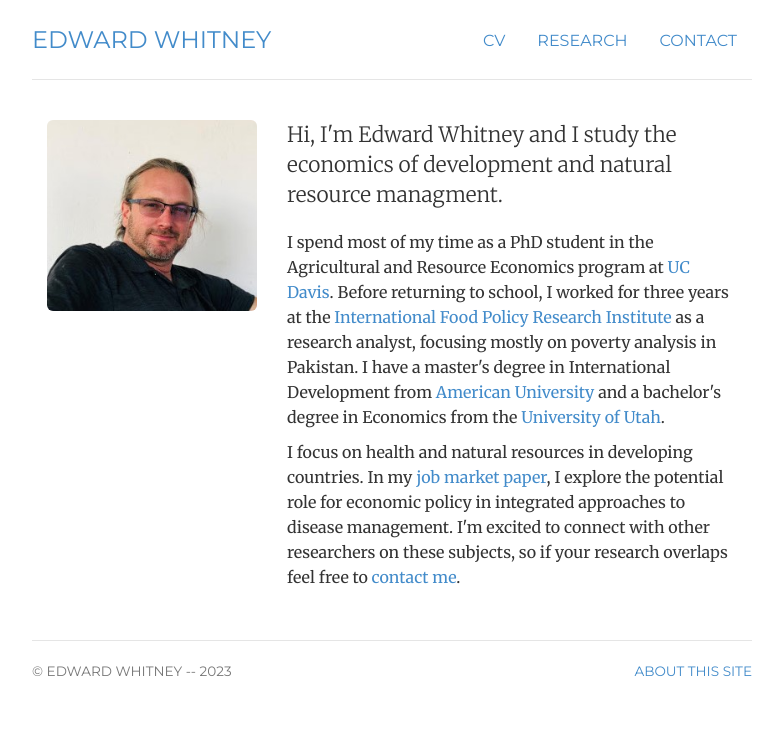
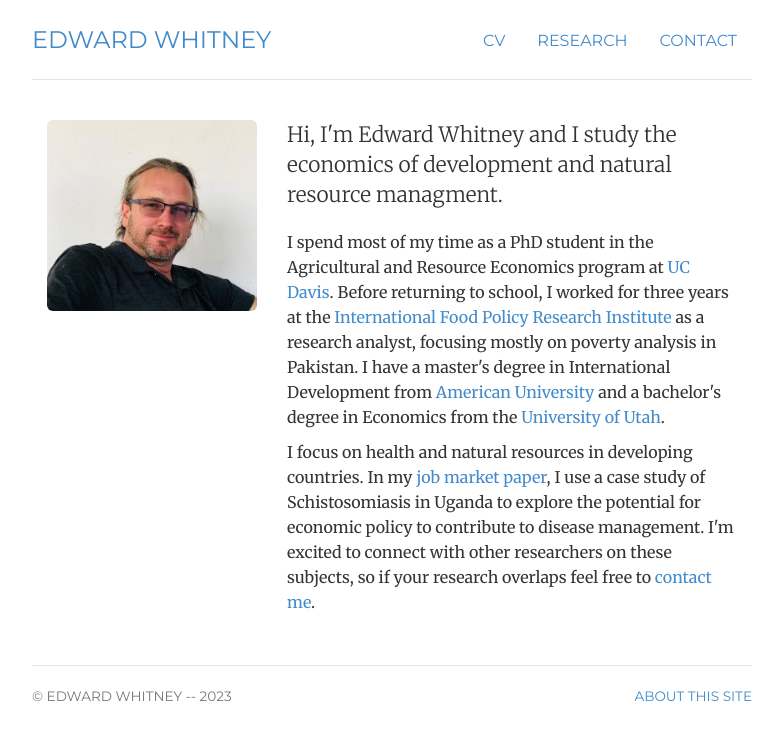
Before and after one commit to edwardmw/edwardmwhitney, a Jekyll site: the page built from index.html, in a window 1280 px wide. Shown: the top 740 px of the page, without its empty margins (248-1031 px from the left). Built offline with Jekyll 4.4.1, drawn with Linux system fonts in a browser that asks for light colours.

Commit message:
update description

```diff
--- a/index.html
+++ b/index.html
@@ -19,7 +19,7 @@ description: Information about Edward Whitney, a Ph.D. candidate in the Agricult
 		<p>I spend most of my time as a <span itemprop="title">PhD student</span> in the Agricultural and Resource Economics program at  <a href="https://are.ucdavis.edu/" target="_blank">UC Davis</a>. Before returning to school, I worked for three years at the <a href="https://www.ifpri.org/" target="_blank">International Food Policy Research Institute</a> as a research analyst, focusing mostly on poverty analysis in Pakistan. I have a master's degree in International Development from <a href="https://www.american.edu/" target="_blank">American University</a> and a bachelor's degree in Economics from the <a href="https://www.utah.edu/" target="_blank">University of Utah</a>.</p>
 
 		<p>I focus on health and natural resources in developing countries.
-			In my <a  href="jmp/jmp.pdf" target = _blank>job market paper</a>, I explore the potential role for economic policy in integrated approaches to disease management.
+			In my <a  href="jmp/jmp.pdf" target = _blank>job market paper</a>, I use a case study of Schistosomiasis in Uganda to explore the potential for economic policy to contribute to disease management.
 			I'm excited to connect with other researchers on these subjects, so if your research overlaps feel free to <a href="http://edwardmwhitney.com/contact" target="_blank">contact me</a>.  </p>
 	</div>
 </div>
```
